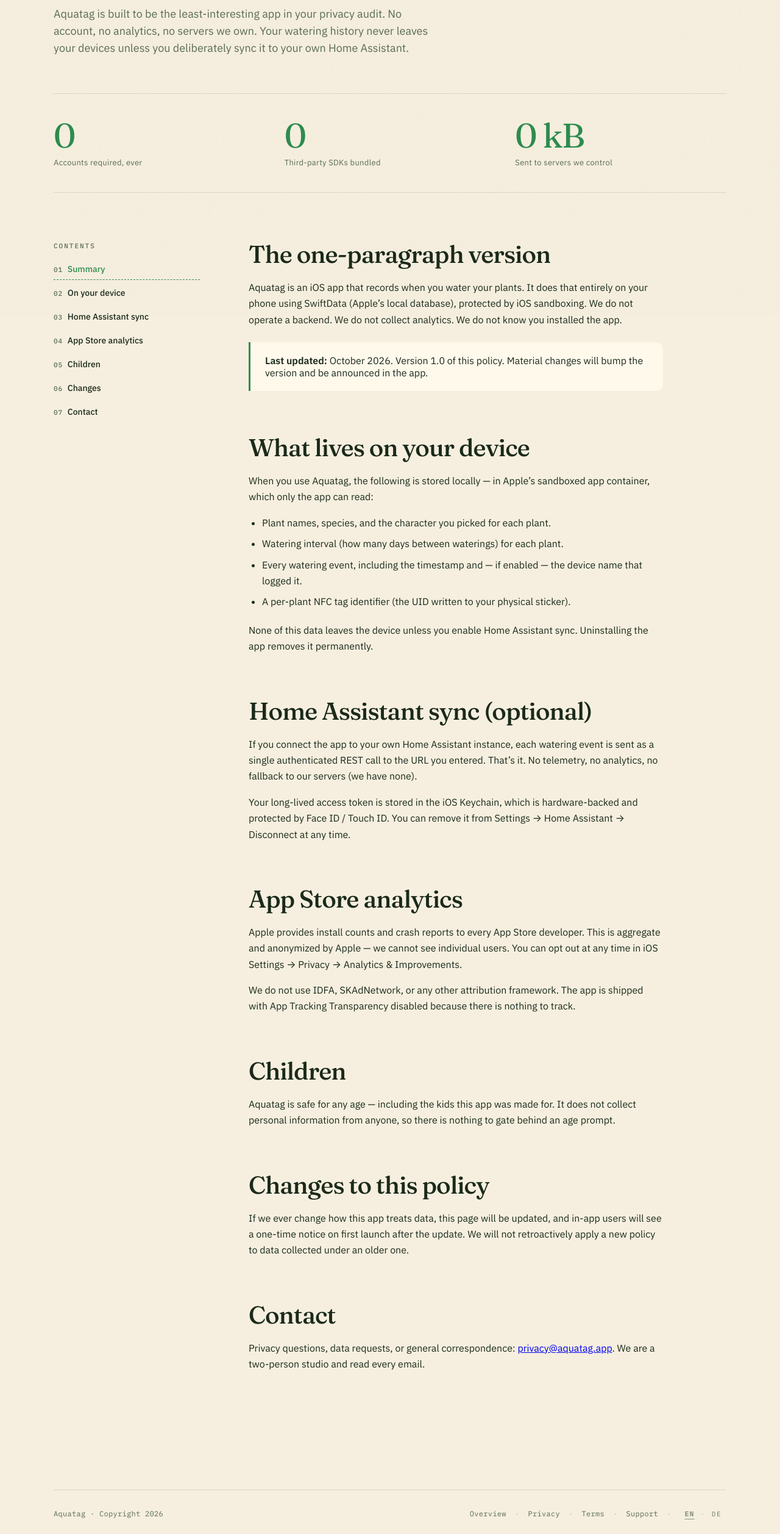
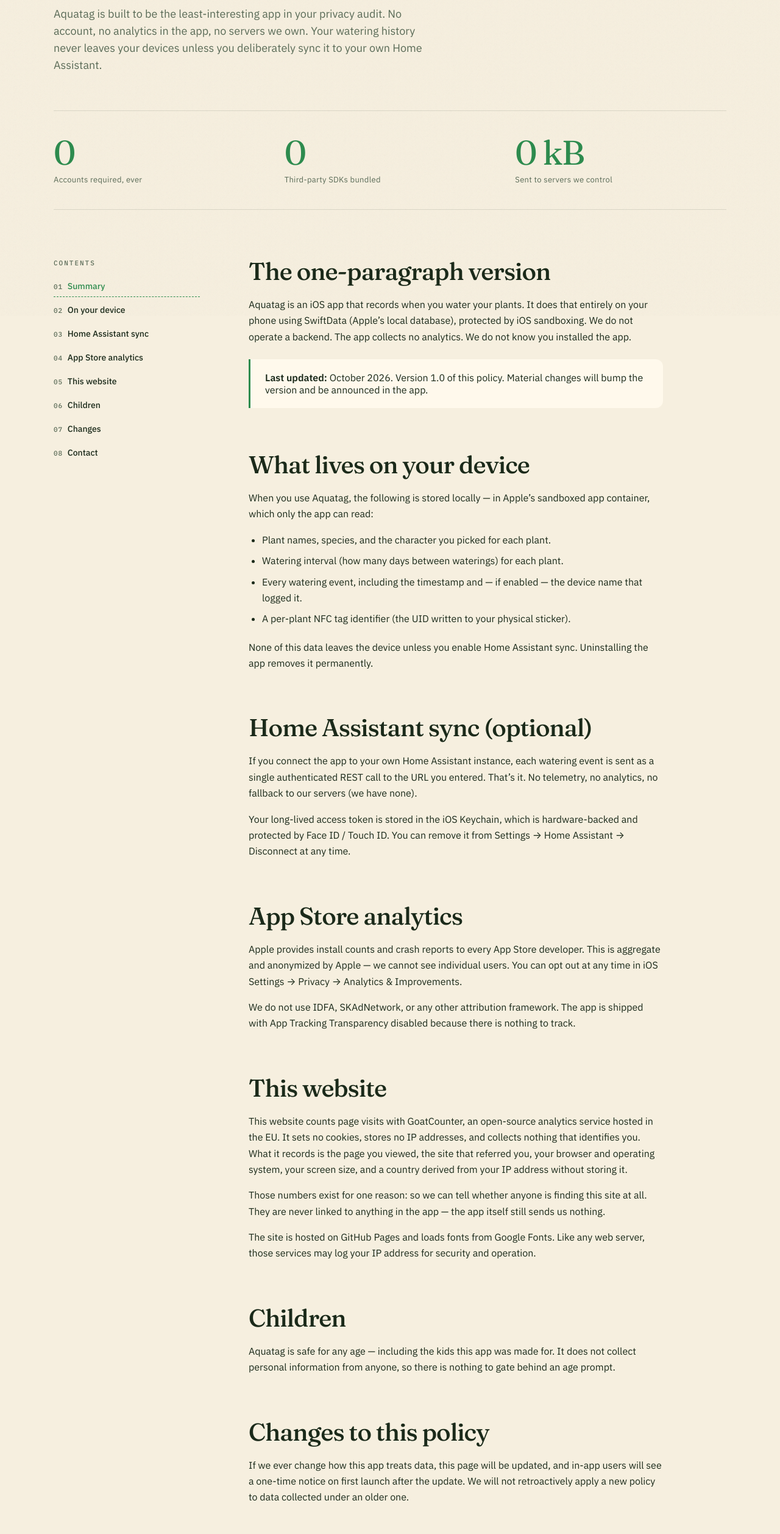
Before and after one commit to andrey-kolmogorov/aquatag-site, a plain HTML site: page privacy.html in a window 1280 px wide. Shown: the part 282-2797 px from the top of the page at 61% size. Drawn offline with Linux system fonts and the light colour scheme.

Commit message:
Add an imprint and cookieless site analytics
The site had no imprint at all. Austrian ECG §5 and Mediengesetz §25
require one on a commercial site, and it has to be easy to find, so the
footer link is now "Terms & imprint" on every page rather than hiding it
behind "Terms".

Analytics is GoatCounter: no cookies, no stored IP addresses, nothing
that identifies a visitor, EU-hosted. Until now there was no way to tell
whether anyone reached the site at all — the App Store reported a single
web referral in 90 days and we could not say whether that was real.

The privacy page gains a "This website" section describing exactly what
is recorded. Two existing claims were narrowed from "no analytics" to
"no analytics in the app", which is now the precise statement: the app
still sends nothing anywhere.

Co-Authored-By: Claude Opus 5 <noreply@anthropic.com>

```diff
--- a/assets/i18n.js
+++ b/assets/i18n.js
@@ -21,7 +21,7 @@
     'cta.view_source':  { en: 'View source \u2192', de: 'Quellcode ansehen \u2192' },
     'cta.view_source_gh': { en: 'View source on GitHub \u2192', de: 'Quellcode auf GitHub \u2192' },
     'footer.privacy':   { en: 'Privacy',          de: 'Datenschutz' },
-    'footer.terms':     { en: 'Terms',            de: 'AGB' },
+    'footer.terms':     { en: 'Terms & imprint',  de: 'AGB & Impressum' },
     'footer.support':   { en: 'Support',          de: 'Support' },
 
     // ─────────── SHARED DOC PAGES (privacy, terms, brand, design-system) ───────────
@@ -33,10 +33,15 @@
     'doc.f.landing':    { en: 'Landing',          de: 'Landingpage' },
 
     // ─────────── PRIVACY ───────────
+    'terms.imprint.country': { en: 'Austria', de: '\u00d6sterreich' },
+    'terms.toc.imprint':{ en: 'Imprint', de: 'Impressum' },
+    'terms.imprint.h':  { en: 'Imprint', de: 'Impressum' },
+    'terms.imprint.intro': { en: 'Information under \u00a7 5 ECG and \u00a7 25 Mediengesetz (Austria):', de: 'Angaben gem\u00e4\u00df \u00a7 5 ECG und \u00a7 25 Mediengesetz:' },
+    'terms.imprint.purpose': { en: 'Purpose of this website: information about the Aquatag iOS app.', de: 'Unternehmensgegenstand bzw. Zweck dieser Website: Information \u00fcber die iOS-App Aquatag.' },
     'priv.title':       { en: 'Aquatag — Privacy', de: 'Aquatag — Datenschutz' },
     'priv.eyebrow':     { en: 'Legal · Privacy policy', de: 'Rechtliches · Datenschutzerklärung' },
     'priv.h1.html':     { en: 'We store <em>nothing.</em>', de: 'Wir speichern <em>nichts.</em>' },
-    'priv.lead':        { en: 'Aquatag is built to be the least-interesting app in your privacy audit. No account, no analytics, no servers we own. Your watering history never leaves your devices unless you deliberately sync it to your own Home Assistant.', de: 'Aquatag soll die langweiligste App in deiner Datenschutzprüfung sein. Kein Konto, keine Analytik, keine Server von uns. Dein Gießverlauf verlässt deine Geräte nur, wenn du ihn bewusst mit deinem eigenen Home Assistant synchronisierst.' },
+    'priv.lead':        { en: 'Aquatag is built to be the least-interesting app in your privacy audit. No account, no analytics in the app, no servers we own. Your watering history never leaves your devices unless you deliberately sync it to your own Home Assistant.', de: 'Aquatag soll die langweiligste App in deiner Datenschutzprüfung sein. Kein Konto, keine Analytik in der App, keine Server von uns. Dein Gießverlauf verlässt deine Geräte nur, wenn du ihn bewusst mit deinem eigenen Home Assistant synchronisierst.' },
     'priv.stat1':       { en: 'Accounts required, ever',    de: 'Konten erforderlich, niemals' },
     'priv.stat2':       { en: 'Third-party SDKs bundled',    de: 'Drittanbieter-SDKs enthalten' },
     'priv.stat3':       { en: 'Sent to servers we control',  de: 'An unsere Server gesendet' },
@@ -48,7 +53,7 @@
     'priv.toc6':        { en: 'Changes', de: 'Änderungen' },
     'priv.toc7':        { en: 'Contact', de: 'Kontakt' },
     'priv.s1.h':        { en: 'The one-paragraph version', de: 'Die Kurzfassung' },
-    'priv.s1.p1':       { en: 'Aquatag is an iOS app that records when you water your plants. It does that entirely on your phone using SwiftData (Apple\u2019s local database), protected by iOS sandboxing. We do not operate a backend. We do not collect analytics. We do not know you installed the app.', de: 'Aquatag ist eine iOS-App, die speichert, wann du deine Pflanzen gießt — vollständig auf deinem Gerät via SwiftData (Apples lokale Datenbank), geschützt durch das iOS-Sandboxing. Wir betreiben kein Backend. Wir erheben keine Analytik. Wir wissen nicht, dass du die App installiert hast.' },
+    'priv.s1.p1':       { en: 'Aquatag is an iOS app that records when you water your plants. It does that entirely on your phone using SwiftData (Apple\u2019s local database), protected by iOS sandboxing. We do not operate a backend. The app collects no analytics. We do not know you installed the app.', de: 'Aquatag ist eine iOS-App, die speichert, wann du deine Pflanzen gießt — vollständig auf deinem Gerät via SwiftData (Apples lokale Datenbank), geschützt durch das iOS-Sandboxing. Wir betreiben kein Backend. Die App erhebt keine Analytik. Wir wissen nicht, dass du die App installiert hast.' },
     'priv.s1.callout.b':{ en: 'Last updated:', de: 'Zuletzt aktualisiert:' },
     'priv.s1.callout.t':{ en: 'October 2026. Version 1.0 of this policy. Material changes will bump the version and be announced in the app.', de: 'Oktober 2026. Version 1.0 dieser Richtlinie. Wesentliche Änderungen erhöhen die Version und werden in der App angekündigt.' },
     'priv.s2.h':        { en: 'What lives on your device', de: 'Was auf deinem Gerät liegt' },
@@ -68,6 +73,11 @@
     'priv.s5.p1':       { en: 'Aquatag is safe for any age — including the kids this app was made for. It does not collect personal information from anyone, so there is nothing to gate behind an age prompt.', de: 'Aquatag ist für jedes Alter unbedenklich — auch für die Kinder, für die wir die App gebaut haben. Es werden keinerlei personenbezogene Daten erhoben — keine Altersabfrage nötig.' },
     'priv.s6.h':        { en: 'Changes to this policy', de: 'Änderungen dieser Richtlinie' },
     'priv.s6.p1':       { en: 'If we ever change how this app treats data, this page will be updated, and in-app users will see a one-time notice on first launch after the update. We will not retroactively apply a new policy to data collected under an older one.', de: 'Wenn sich der Umgang mit Daten ändert, aktualisieren wir diese Seite und zeigen in der App einen einmaligen Hinweis beim ersten Start danach. Neue Richtlinien werden nicht rückwirkend auf bereits erhobene Daten angewendet.' },
+    'priv.toc.site':    { en: 'This website', de: 'Diese Website' },
+    'priv.site.h':      { en: 'This website', de: 'Diese Website' },
+    'priv.site.p1':     { en: 'This website counts page visits with GoatCounter, an open-source analytics service hosted in the EU. It sets no cookies, stores no IP addresses, and collects nothing that identifies you. What it records is the page you viewed, the site that referred you, your browser and operating system, your screen size, and a country derived from your IP address without storing it.', de: 'Diese Website z\u00e4hlt Seitenaufrufe mit GoatCounter, einem quelloffenen, in der EU gehosteten Analysedienst. Er setzt keine Cookies, speichert keine IP-Adressen und erfasst nichts, womit man dich identifizieren k\u00f6nnte. Erfasst werden die aufgerufene Seite, die verweisende Website, Browser und Betriebssystem, die Bildschirmgr\u00f6\u00dfe sowie ein aus der IP-Adresse abgeleitetes Land, ohne die IP zu speichern.' },
+    'priv.site.p2':     { en: 'Those numbers exist for one reason: so we can tell whether anyone is finding this site at all. They are never linked to anything in the app \u2014 the app itself still sends us nothing.', de: 'Diese Zahlen gibt es aus einem einzigen Grund: damit wir sehen, ob diese Seite \u00fcberhaupt jemand findet. Sie werden nie mit Daten aus der App verkn\u00fcpft \u2014 die App selbst sendet uns weiterhin nichts.' },
+    'priv.site.p3':     { en: 'The site is hosted on GitHub Pages and loads fonts from Google Fonts. Like any web server, those services may log your IP address for security and operation.', de: 'Die Website l\u00e4uft auf GitHub Pages und l\u00e4dt Schriften von Google Fonts. Wie jeder Webserver k\u00f6nnen diese Dienste deine IP-Adresse aus Sicherheits- und Betriebsgr\u00fcnden protokollieren.' },
     'priv.s7.h':        { en: 'Contact', de: 'Kontakt' },
     'priv.s7.p1':       { en: 'Privacy questions, data requests, or general correspondence: <a href="mailto:privacy@aquatag.app">privacy@aquatag.app</a>. We are a two-person studio and read every email.', de: 'Fragen zum Datenschutz, Auskunftsersuchen oder allgemeine Post: <a href="mailto:privacy@aquatag.app">privacy@aquatag.app</a>. Wir sind ein Zwei-Personen-Studio und lesen jede E-Mail.' },
 
--- a/privacy.html
+++ b/privacy.html
@@ -23,7 +23,7 @@
 
 <div class="doc-eyebrow" data-i18n="priv.eyebrow">Legal · Privacy policy</div>
 <h1 class="doc-h1" data-i18n-html="priv.h1.html">We store <em>nothing.</em></h1>
-<p class="doc-lead" data-i18n="priv.lead">Aquatag is built to be the least-interesting app in your privacy audit. No account, no analytics, no servers we own. Your watering history never leaves your devices unless you deliberately sync it to your own Home Assistant.</p>
+<p class="doc-lead" data-i18n="priv.lead">Aquatag is built to be the least-interesting app in your privacy audit. No account, no analytics in the app, no servers we own. Your watering history never leaves your devices unless you deliberately sync it to your own Home Assistant.</p>
 
 <div class="doc-stats">
   <div class="doc-stat"><b>0</b><span data-i18n="priv.stat1">Accounts required, ever</span></div>
@@ -39,6 +39,7 @@
       <li><a href="#device" data-i18n="priv.toc2">On your device</a></li>
       <li><a href="#ha" data-i18n="priv.toc3">Home Assistant sync</a></li>
       <li><a href="#appstore" data-i18n="priv.toc4">App Store analytics</a></li>
+      <li><a href="#website" data-i18n="priv.toc.site">This website</a></li>
       <li><a href="#children" data-i18n="priv.toc5">Children</a></li>
       <li><a href="#changes" data-i18n="priv.toc6">Changes</a></li>
       <li><a href="#contact" data-i18n="priv.toc7">Contact</a></li>
@@ -48,7 +49,7 @@
   <article class="doc-content">
     <section id="summary">
       <h2 data-i18n="priv.s1.h">The one-paragraph version</h2>
-      <p data-i18n="priv.s1.p1">Aquatag is an iOS app that records when you water your plants. It does that entirely on your phone using SwiftData (Apple's local database), protected by iOS sandboxing. We do not operate a backend. We do not collect analytics. We do not know you installed the app.</p>
+      <p data-i18n="priv.s1.p1">Aquatag is an iOS app that records when you water your plants. It does that entirely on your phone using SwiftData (Apple's local database), protected by iOS sandboxing. We do not operate a backend. The app collects no analytics. We do not know you installed the app.</p>
       <div class="callout"><b data-i18n="priv.s1.callout.b">Last updated:</b> <span data-i18n="priv.s1.callout.t">October 2026. Version 1.0 of this policy. Material changes will bump the version and be announced in the app.</span></div>
     </section>
 
@@ -76,6 +77,13 @@
       <p data-i18n="priv.s4.p2">We do not use IDFA, SKAdNetwork, or any other attribution framework. The app is shipped with App Tracking Transparency disabled because there is nothing to track.</p>
     </section>
 
+    <section id="website">
+      <h2 data-i18n="priv.site.h">This website</h2>
+      <p data-i18n="priv.site.p1">This website counts page visits with GoatCounter, an open-source analytics service hosted in the EU. It sets no cookies, stores no IP addresses, and collects nothing that identifies you. What it records is the page you viewed, the site that referred you, your browser and operating system, your screen size, and a country derived from your IP address without storing it.</p>
+      <p data-i18n="priv.site.p2">Those numbers exist for one reason: so we can tell whether anyone is finding this site at all. They are never linked to anything in the app — the app itself still sends us nothing.</p>
+      <p data-i18n="priv.site.p3">The site is hosted on GitHub Pages and loads fonts from Google Fonts. Like any web server, those services may log your IP address for security and operation.</p>
+    </section>
+
     <section id="children">
       <h2 data-i18n="priv.s5.h">Children</h2>
       <p data-i18n="priv.s5.p1">Aquatag is safe for any age — including the kids this app was made for. It does not collect personal information from anyone, so there is nothing to gate behind an age prompt.</p>
@@ -100,7 +108,7 @@
     <span class="dot">·</span>
     <a href="privacy.html" data-i18n="footer.privacy">Privacy</a>
     <span class="dot">·</span>
-    <a href="terms.html" data-i18n="footer.terms">Terms</a>
+    <a href="terms.html" data-i18n="footer.terms">Terms &amp; imprint</a>
     <span class="dot">·</span>
     <a href="support.html" data-i18n="footer.support">Support</a>
     <span class="dot">·</span>
@@ -131,5 +139,10 @@
 })();
 </script>
 <script src="assets/i18n.js"></script>
+
+<!-- Analytics: GoatCounter. Cookieless, stores no IP addresses, collects no personal data. -->
+<script data-goatcounter="https://aquatag.goatcounter.com/count"
+        async src="//gc.zgo.at/count.js"></script>
+<noscript><img src="https://aquatag.goatcounter.com/count?p=noscript" alt="" width="1" height="1"></noscript>
 </body>
 </html>
```
Also changed, not shown: 404.html (+5 -0 lines), index.html (+6 -1 lines), support.html (+6 -1 lines), terms.html (+19 -1 lines).
